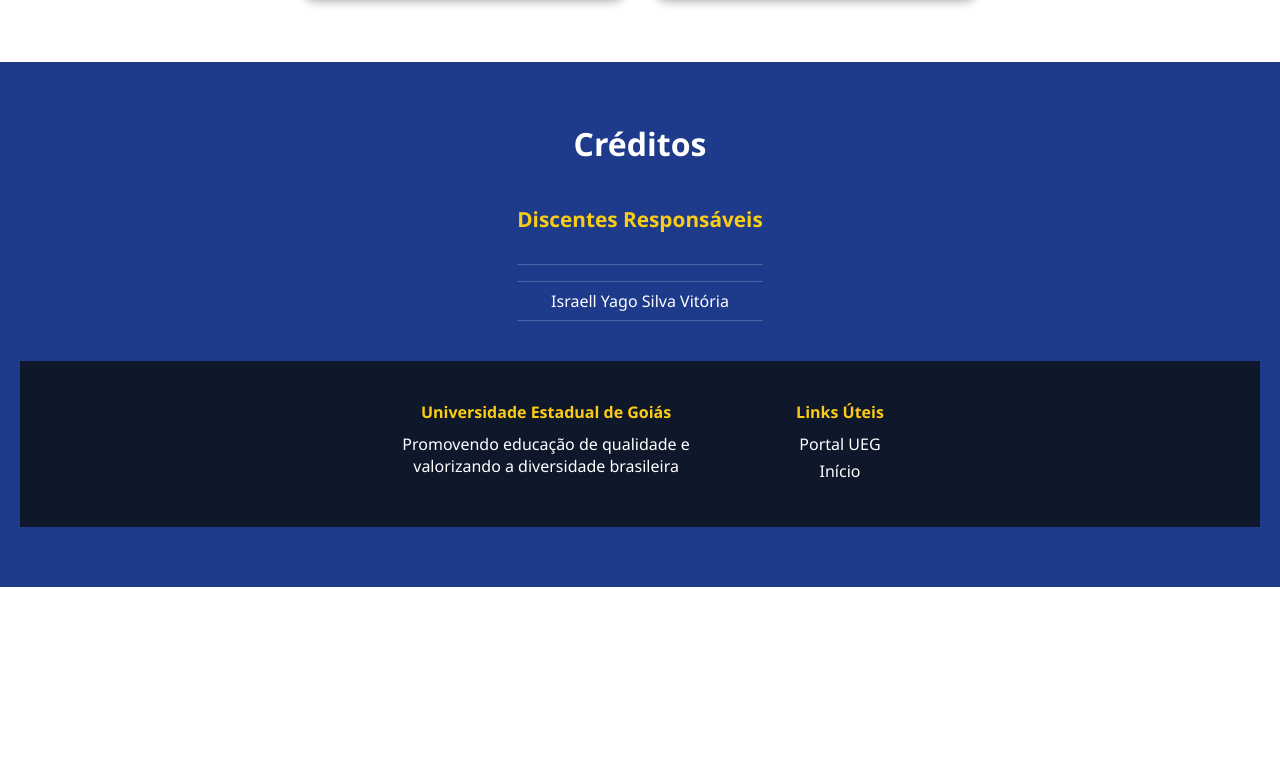
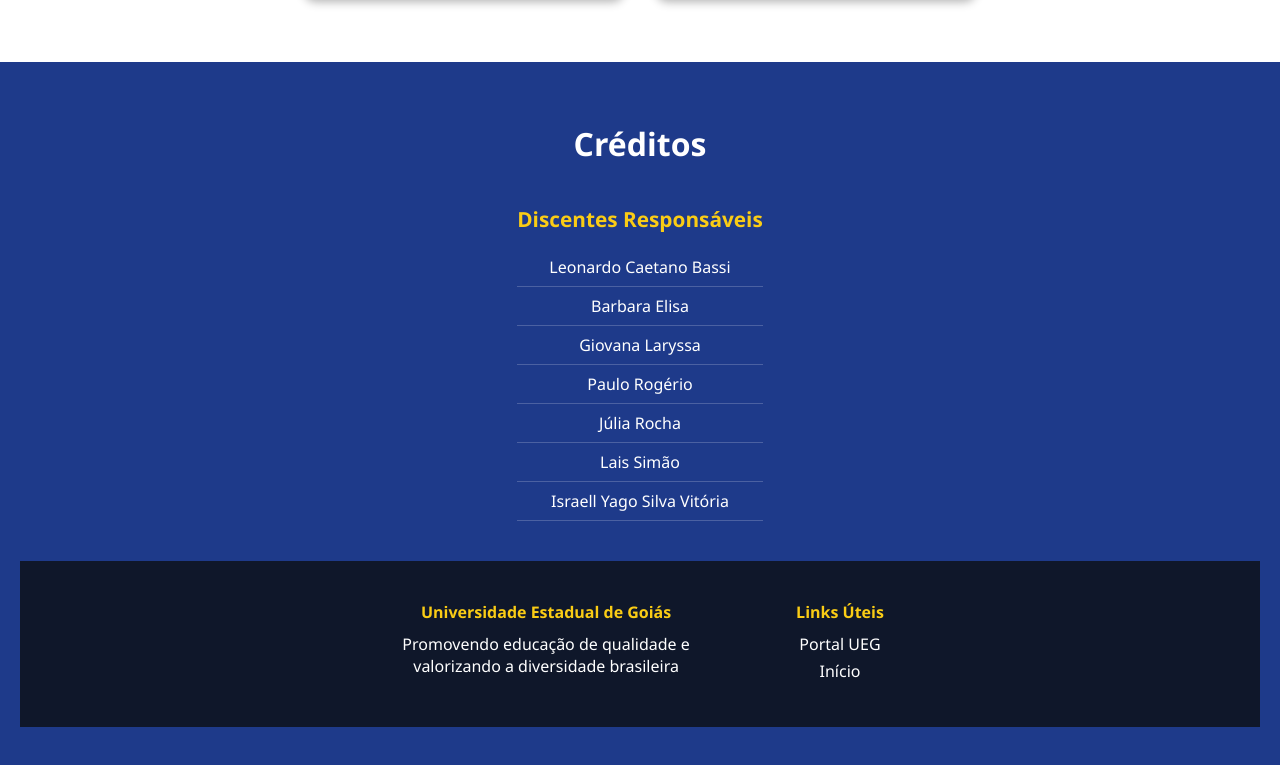
Before and after one commit to israellyago/diversidade-cantores, a plain HTML site: page index.html in a window 1280 px wide. Shown: the part 3846-4611 px from the top of the page. Before the commit the page ends 4433 px from the top, so only its background shows below. Drawn offline with Linux system fonts and the light colour scheme.

Commit message:
Update index.html

```diff
--- a/index.html
+++ b/index.html
@@ -167,8 +167,12 @@
       <div class="column">
         <h3>Discentes Responsáveis</h3>
         <ul>
-          <li></li>
-          <li></li>
+          <li>Leonardo Caetano Bassi</li>
+          <li>Barbara Elisa</li>
+          <li>Giovana Laryssa</li>
+          <li>Paulo Rogério</li>
+          <li>Júlia Rocha</li>
+          <li>Lais Simão</li>
           <li>Israell Yago Silva Vitória</li>
         </ul>
       </div>
```
